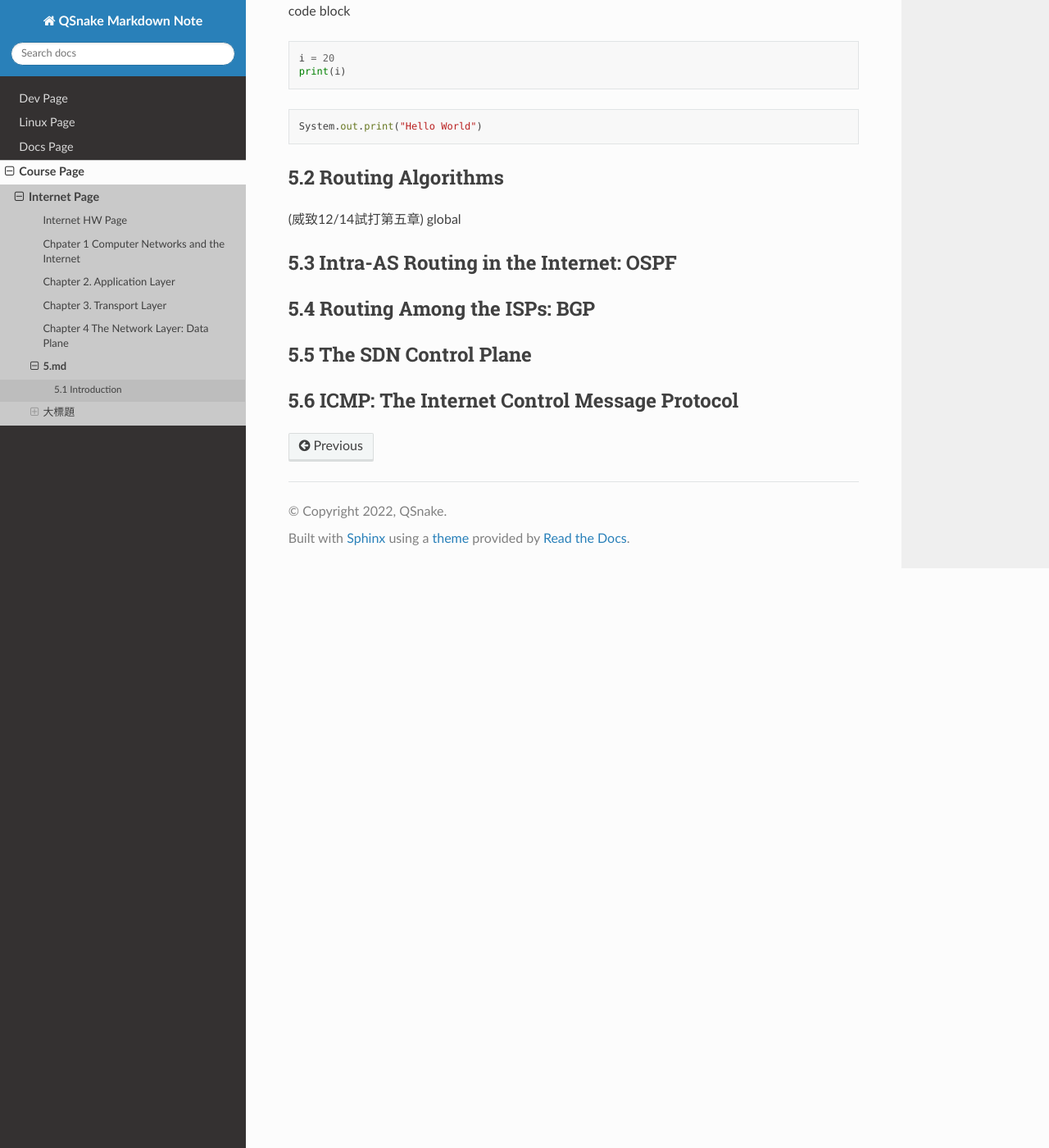
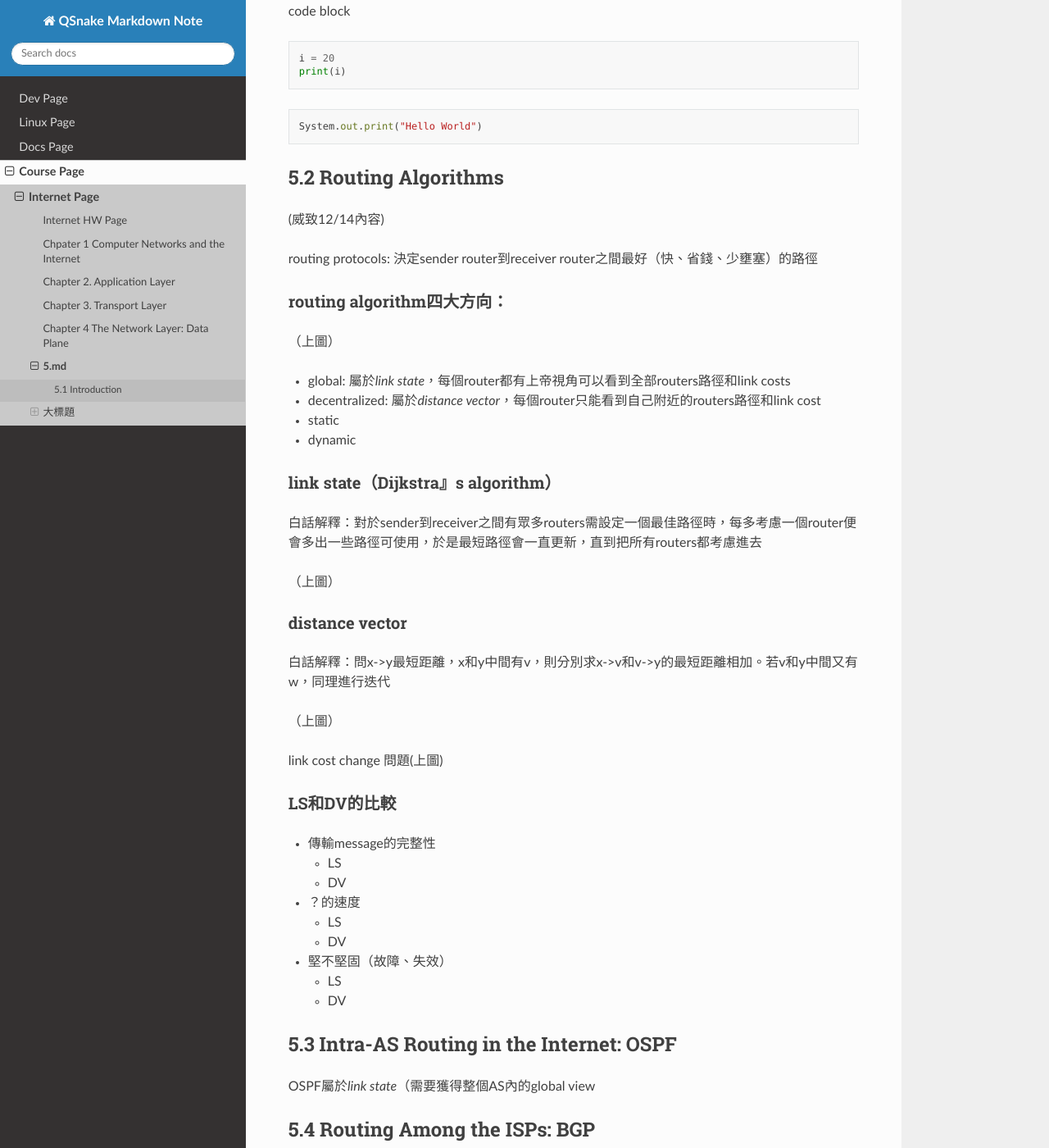
Before and after one commit to j36426052/Note, a Sphinx documentation site: the page built from Sphinx/source/Course/Internet/5.md, in a window 1280 px wide and 1400 px high, scrolled down 1425 px. Shown: the whole window at 82% size. Built offline with Sphinx 7.4.7 and the Read the Docs theme 2.0.0, drawn with Linux system fonts in a browser that asks for light colours.

Commit message:
5.2新增內容外加一點點5.3

```diff
--- a/Sphinx/source/Course/Internet/5.md
+++ b/Sphinx/source/Course/Internet/5.md
@@ -46,10 +46,45 @@ System.out.print("Hello World")
 
 
 ## 5.2 Routing Algorithms
-(威致12/14試打第五章)
-global
+(威致12/14內容)
+
+routing protocols: 決定sender router到receiver router之間最好（快、省錢、少壅塞）的路徑
+
+### routing algorithm四大方向：
+
+（上圖）
+
+* global: 屬於*link state*，每個router都有上帝視角可以看到全部routers路徑和link costs
+* decentralized: 屬於*distance vector*，每個router只能看到自己附近的routers路徑和link cost
+* static
+* dynamic
+
+### link state（Dijkstra's algorithm）
+白話解釋：對於sender到receiver之間有眾多routers需設定一個最佳路徑時，每多考慮一個router便會多出一些路徑可使用，於是最短路徑會一直更新，直到把所有routers都考慮進去
+
+（上圖）
+
+### distance vector
+白話解釋：問x->y最短距離，x和y中間有v，則分別求x->v和v->y的最短距離相加。若v和y中間又有w，同理進行迭代
+
+（上圖）
+
+link cost change 問題(上圖)
+
+### LS和DV的比較
+* 傳輸message的完整性
+    * LS
+    * DV
+* ？的速度
+    * LS
+    * DV
+* 堅不堅固（故障、失效）
+    * LS
+    * DV
+
 
 ## 5.3 Intra-AS Routing in the Internet: OSPF
+OSPF屬於*link state*（需要獲得整個AS內的global view
 
 ## 5.4 Routing Among the ISPs: BGP
 
```
Also changed, not shown: 3 other files.
